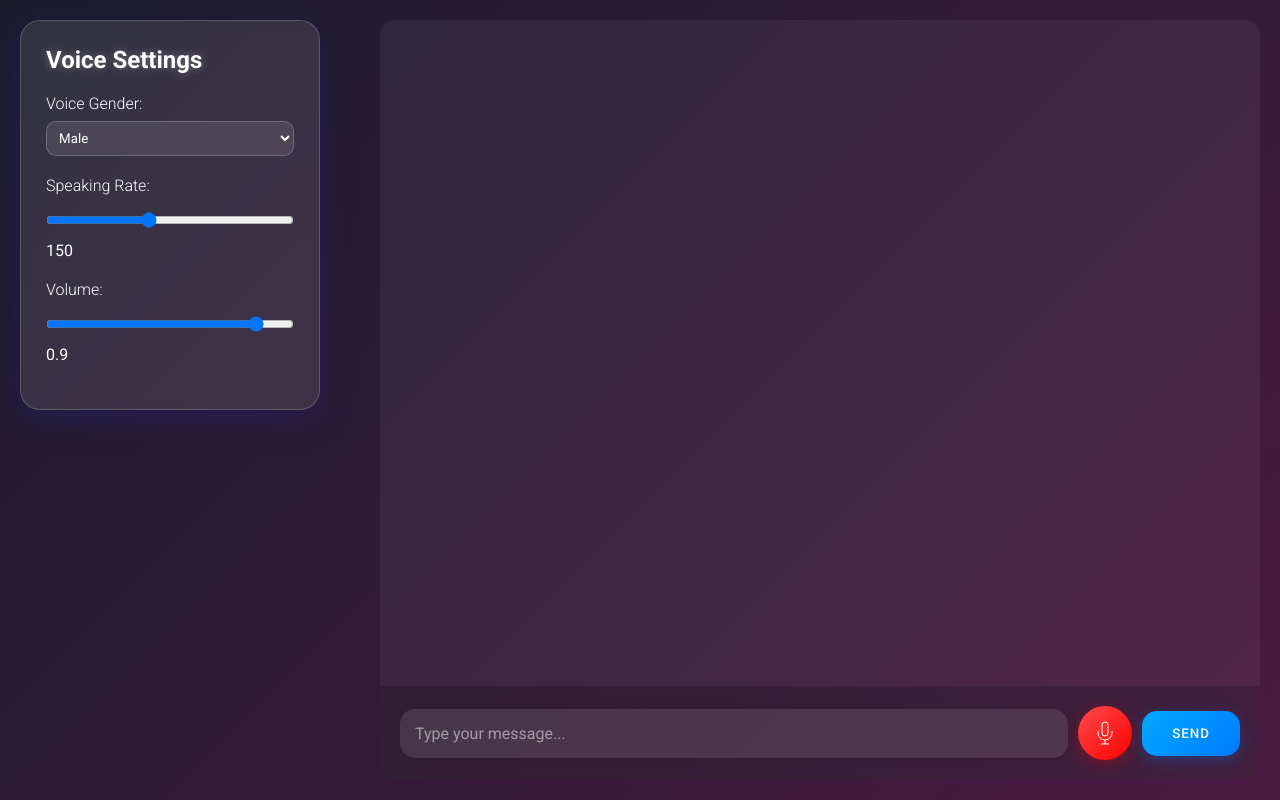
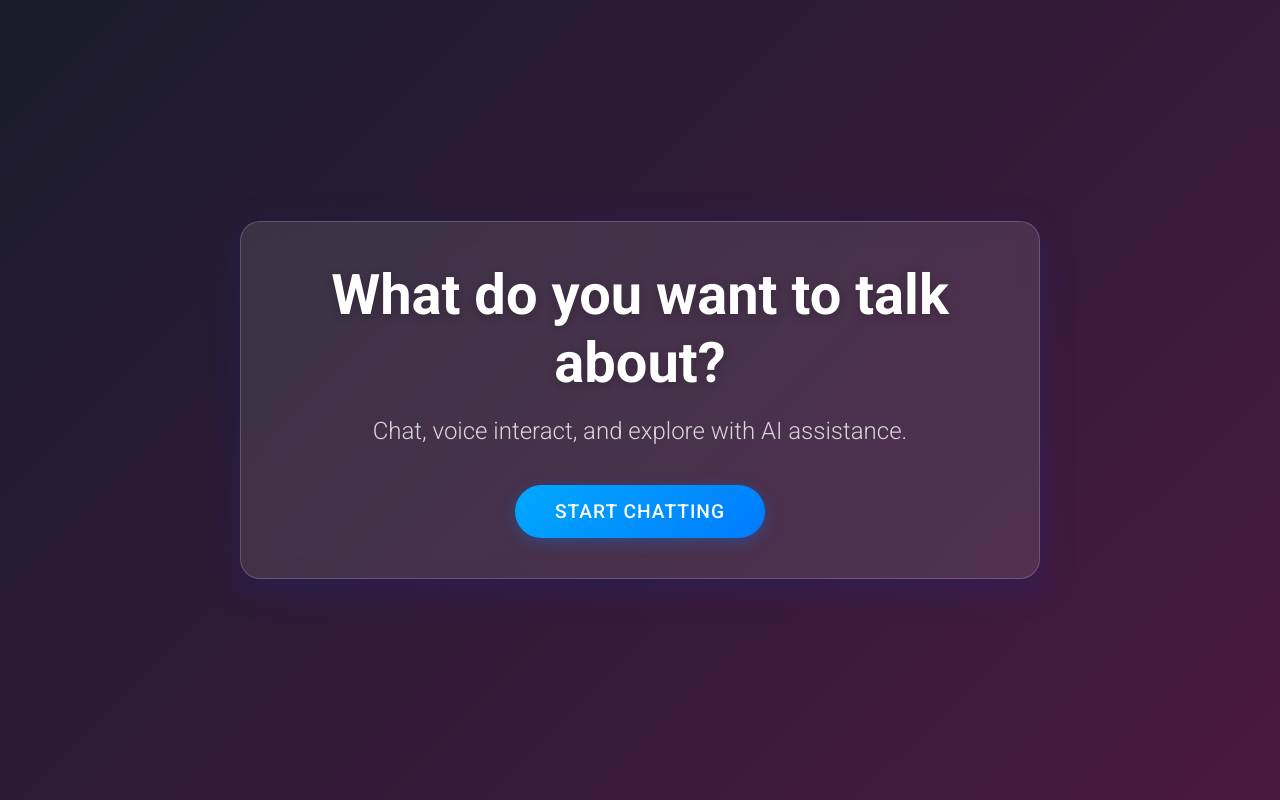
Before and after one commit to ismaelaboud/smail-assistant, a Flask app: page / in a window 1280 px wide. Run offline with Flask 3, Linux system fonts and the light colour scheme.

Commit message:
add welcoming screen

```diff
--- a/static/css/style.css
+++ b/static/css/style.css
@@ -17,6 +17,8 @@ body {
     padding: 20px;
     height: 100vh;
     gap: 30px;
+    position: relative;
+    padding-left: 70px;
 }
 
 .settings-panel {
@@ -32,6 +34,15 @@ body {
     height: fit-content;
     position: sticky;
     top: 20px;
+    transition: transform 0.3s ease, opacity 0.3s ease;
+    transform-origin: left center;
+}
+
+.settings-panel.hidden {
+    transform: translateX(-100%);
+    opacity: 0;
+    position: absolute;
+    pointer-events: none;
 }
 
 .settings-panel h3 {
@@ -70,6 +81,7 @@ body {
     border-radius: 15px;
     overflow: hidden;
     min-width: 0;
+    margin-left: 60px;
 }
 
 .chat-messages {
@@ -128,6 +140,8 @@ body {
     display: flex;
     gap: 10px;
     align-items: center;
+    margin-left: -60px;
+    padding-left: 80px;
 }
 
 #user-input {
@@ -338,3 +352,133 @@ body {
     height: 20px;
     stroke: white;
 }
+
+.toggle-btn {
+    position: fixed;
+    left: 20px;
+    bottom: 100px;
+    padding: 12px;
+    background: rgba(255, 255, 255, 0.1);
+    border: 1px solid rgba(255, 255, 255, 0.2);
+    border-radius: 12px;
+    cursor: pointer;
+    z-index: 1000;
+    transition: all 0.3s ease;
+    display: flex;
+    align-items: center;
+    justify-content: center;
+    backdrop-filter: blur(10px);
+}
+
+.toggle-btn:hover {
+    background: rgba(255, 255, 255, 0.2);
+    transform: translateY(-2px);
+}
+
+.toggle-btn svg {
+    width: 20px;
+    height: 20px;
+    stroke: white;
+    transition: transform 0.3s ease;
+}
+
+@media (max-width: 768px) {
+    .settings-panel {
+        position: fixed;
+        left: 0;
+        top: 0;
+        height: 100vh;
+        z-index: 999;
+    }
+
+    .container {
+        padding-left: 20px;
+    }
+
+    .chat-container {
+        margin-left: 0;
+    }
+
+    .chat-input-container {
+        margin-left: 0;
+        padding-left: 20px;
+    }
+
+    .toggle-btn {
+        bottom: 80px;
+    }
+}
+
+/* Add these new styles at the top */
+.landing-container {
+    min-height: 100vh;
+    display: flex;
+    justify-content: center;
+    align-items: center;
+    background: linear-gradient(135deg, #1a1c2c, #4a1942);
+    padding: 20px;
+}
+
+.hero-section {
+    text-align: center;
+    max-width: 800px;
+    padding: 40px;
+    background: rgba(255, 255, 255, 0.1);
+    border-radius: 20px;
+    backdrop-filter: blur(10px);
+    box-shadow: 0 8px 32px 0 rgba(31, 38, 135, 0.37);
+    border: 1px solid rgba(255, 255, 255, 0.18);
+    animation: fadeIn 0.5s ease-out;
+}
+
+.hero-section h1 {
+    font-size: 3.5rem;
+    color: white;
+    margin-bottom: 20px;
+    font-weight: 700;
+    line-height: 1.2;
+    text-shadow: 0 2px 10px rgba(0, 0, 0, 0.2);
+}
+
+.subtitle {
+    font-size: 1.5rem;
+    color: rgba(255, 255, 255, 0.8);
+    margin-bottom: 40px;
+    font-weight: 300;
+}
+
+.start-chat-btn {
+    padding: 15px 40px;
+    font-size: 1.2rem;
+    background: linear-gradient(135deg, #00a8ff, #007bff);
+    color: white;
+    border: none;
+    border-radius: 30px;
+    cursor: pointer;
+    transition: all 0.3s ease;
+    font-weight: 500;
+    text-transform: uppercase;
+    letter-spacing: 1px;
+    box-shadow: 0 4px 15px rgba(0, 123, 255, 0.3);
+}
+
+.start-chat-btn:hover {
+    transform: translateY(-2px);
+    box-shadow: 0 6px 20px rgba(0, 123, 255, 0.4);
+}
+
+.chat-app-container {
+    min-height: 100vh;
+    background: linear-gradient(135deg, #1a1c2c, #4a1942);
+}
+
+@keyframes fadeIn {
+    from {
+        opacity: 0;
+        transform: translateY(20px);
+    }
+    to {
+        opacity: 1;
+        transform: translateY(0);
+    }
+}
--- a/static/js/main.js
+++ b/static/js/main.js
@@ -1,3 +1,8 @@
+function startChat() {
+    document.getElementById('landing-page').style.display = 'none';
+    document.getElementById('chat-app').style.display = 'flex';
+}
+
 let recognition;
 if ('webkitSpeechRecognition' in window) {
     recognition = new webkitSpeechRecognition();
@@ -220,4 +225,32 @@ document.addEventListener('DOMContentLoaded', function() {
     userInput.addEventListener('keypress', (e) => {
         if (e.key === 'Enter') sendMessage();
     });
+
+    // Add these at the top with other constants
+    const toggleButton = document.getElementById('toggle-sidebar');
+    const settingsPanel = document.querySelector('.settings-panel');
+    let isSidebarVisible = true;
+
+    // Add toggle functionality
+    toggleButton.addEventListener('click', () => {
+        isSidebarVisible = !isSidebarVisible;
+        settingsPanel.classList.toggle('hidden');
+
+        // Rotate toggle button icon
+        toggleButton.querySelector('svg').style.transform =
+            isSidebarVisible ? 'rotate(0deg)' : 'rotate(180deg)';
+
+        // Save preference
+        localStorage.setItem('sidebarVisible', isSidebarVisible);
+    });
+
+    // Load saved preference
+    const savedSidebarState = localStorage.getItem('sidebarVisible');
+    if (savedSidebarState !== null) {
+        isSidebarVisible = savedSidebarState === 'true';
+        if (!isSidebarVisible) {
+            settingsPanel.classList.add('hidden');
+            toggleButton.querySelector('svg').style.transform = 'rotate(180deg)';
+        }
+    }
 });
--- a/templates/index.html
+++ b/templates/index.html
@@ -8,7 +8,24 @@
     <link href="https://fonts.googleapis.com/css2?family=Roboto:wght@300;400;500;700&display=swap" rel="stylesheet">
 </head>
 <body>
-    <div class="container">
+    <div class="landing-container" id="landing-page">
+        <div class="hero-section">
+            <h1>What do you want to talk about?</h1>
+            <p class="subtitle">Chat, voice interact, and explore with AI assistance.</p>
+            <button class="start-chat-btn" onclick="startChat()">Start Chatting</button>
+        </div>
+    </div>
+
+    <div class="chat-app-container" id="chat-app" style="display: none;">
+        <button id="toggle-sidebar" class="toggle-btn glow">
+            <svg xmlns="http://www.w3.org/2000/svg" width="24" height="24" viewBox="0 0 24 24" fill="none" stroke="currentColor" stroke-width="2" stroke-linecap="round" stroke-linejoin="round">
+                <path d="M21 3H3C1.89543 3 1 3.89543 1 5V19C1 20.1046 1.89543 21 3 21H21C22.1046 21 23 20.1046 23 19V5C23 3.89543 22.1046 3 21 3Z"></path>
+                <path d="M9.33333 3V21"></path>
+                <path d="M4 9H7"></path>
+                <path d="M4 15H7"></path>
+            </svg>
+        </button>
+
         <div class="settings-panel">
             <h3>Voice Settings</h3>
             <div class="setting-item">
```
Also changed, not shown: 1 other file.
